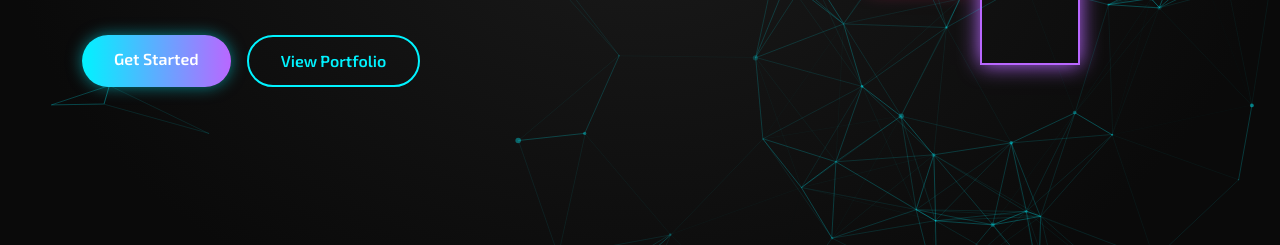
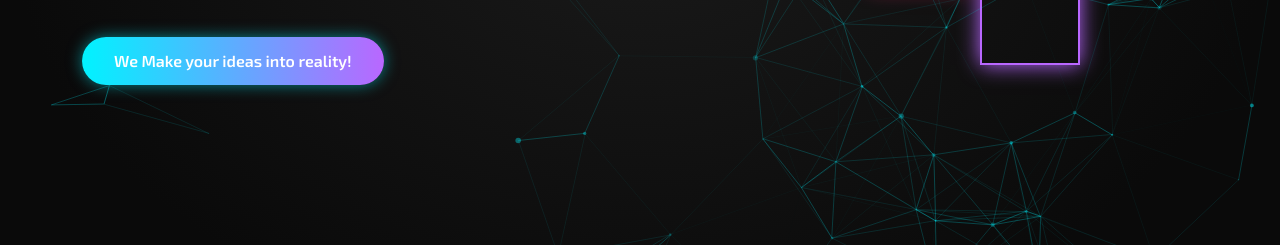
Before and after one commit to syed151500-ui/cybernexus-website, a plain HTML site: page index.html in a window 1280 px wide. Shown: the part 555-800 px from the top of the page. Drawn offline with nearby package versions, Linux system fonts and the light colour scheme.

Commit message:
Update index.html

```diff
--- a/index.html
+++ b/index.html
@@ -74,8 +74,8 @@
                         </h1>
                         <p class="hero-subtitle">We create cutting-edge digital solutions with a futuristic approach and neon aesthetics.</p>
                         <div class="hero-btns">
-                            <a href="#" class="btn btn-neon-primary btn-lg">Get Started</a>
-                            <a href="#" class="btn btn-neon-outline btn-lg">View Portfolio</a>
+                            <a href="#" class="btn btn-neon-primary btn-lg">We Make your ideas into reality!</a>
+
                         </div>
                     </div>
                     <div class="col-lg-6">
```
